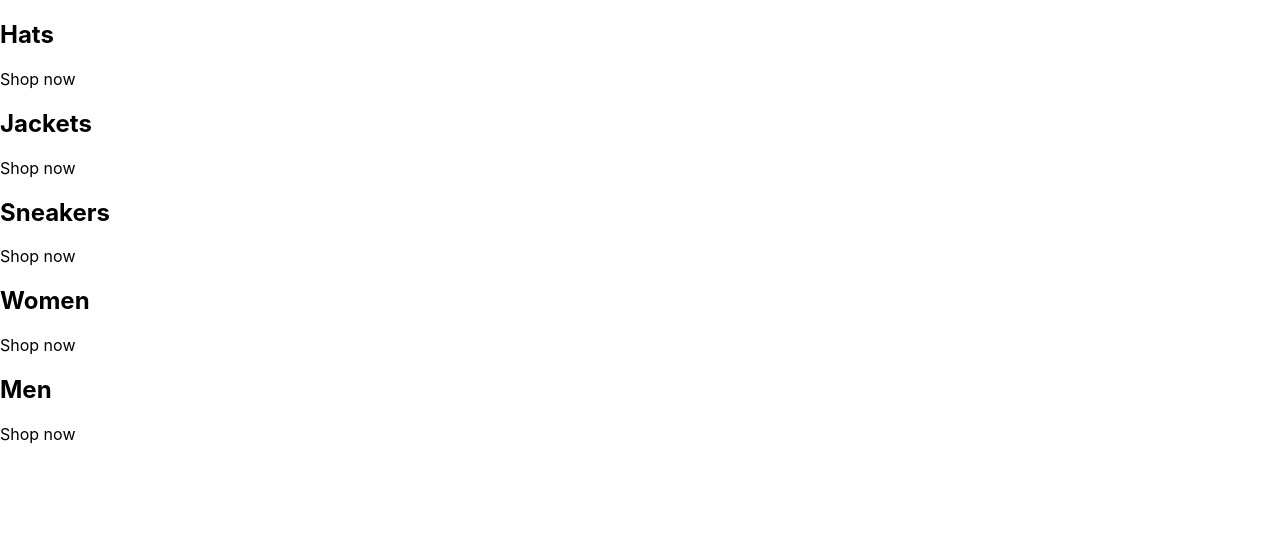
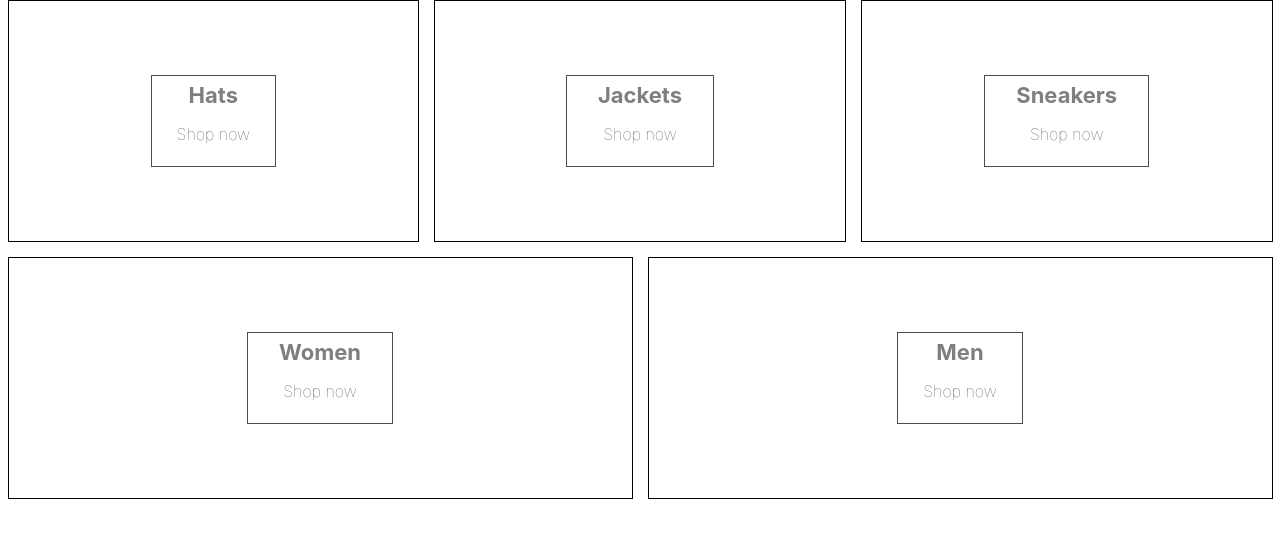
Before and after one commit to shermainelim/react-shopping-cart, a React (Create React App) app in the folder shopping-cart/: page / in a window 1280 px wide. Shown: the top 538 px of the page. Built offline with nearby package versions, Linux system fonts and the light colour scheme.

Commit message:
sass
nesting css using sass compared to regular csss

```diff
--- a/shopping-cart/package.json
+++ b/shopping-cart/package.json
@@ -9,6 +9,7 @@
     "react": "^18.0.0",
     "react-dom": "^18.0.0",
     "react-scripts": "5.0.0",
+    "sass": "^1.49.11",
     "web-vitals": "^2.1.4"
   },
   "scripts": {
--- a/shopping-cart/src/App.js
+++ b/shopping-cart/src/App.js
@@ -1,3 +1,5 @@
+import "./categories.scss";
+
 const App = () => {
   const categories = [
     {
@@ -24,8 +26,8 @@
 
   return (
     <div className="categories-container">
-      {categories.map(({ title }) => (
-        <div className="category-container">
+      {categories.map(({ title, id }) => (
+        <div key={id} className="category-container">
           <div className="background-image" />
           <div className="category-body-container">
             <h2>{title}</h2>
--- /dev/null
+++ b/shopping-cart/src/categories.scss
@@ -0,0 +1,75 @@
+.categories-container {
+  width: 100%;
+  display: flex;
+  flex-wrap: wrap;
+  justify-content: space-between;
+}
+
+.category-container {
+  min-width: 30%;
+  height: 240px;
+  flex: 1 1 auto;
+  display: flex;
+  align-items: center;
+  justify-content: center;
+  border: 1px solid black;
+  margin: 0 7.5px 15px;
+  overflow: hidden;
+
+  &:hover {
+    cursor: pointer;
+
+    & .background-image {
+      transform: scale(1.1);
+      transition: transform 6s cubic-bezier(0.25, 0.45, 0.45, 0.95);
+    }
+
+    & .category-body-container {
+      opacity: 0.9;
+    }
+  }
+
+  &.large {
+    height: 380px;
+  }
+
+  &:first-child {
+    margin-right: 7.5px;
+  }
+
+  &:last-child {
+    margin-left: 7.5px;
+  }
+
+  .background-image {
+    width: 100%;
+    height: 100%;
+    background-size: cover;
+    background-position: center;
+  }
+
+  .category-body-container {
+    height: 90px;
+    padding: 0 25px;
+    display: flex;
+    flex-direction: column;
+    align-items: center;
+    justify-content: center;
+    border: 1px solid black;
+    background-color: white;
+    opacity: 0.7;
+    position: absolute;
+
+    h2 {
+      font-weight: bold;
+      margin: 0 6px 0;
+      font-size: 22px;
+      color: #4a4a4a;
+    }
+
+    p {
+      font-weight: lighter;
+      font-size: 16px;
+    }
+  }
+}
```
Also changed, not shown: 1 other file (tests, documents, lock files or other folders).
